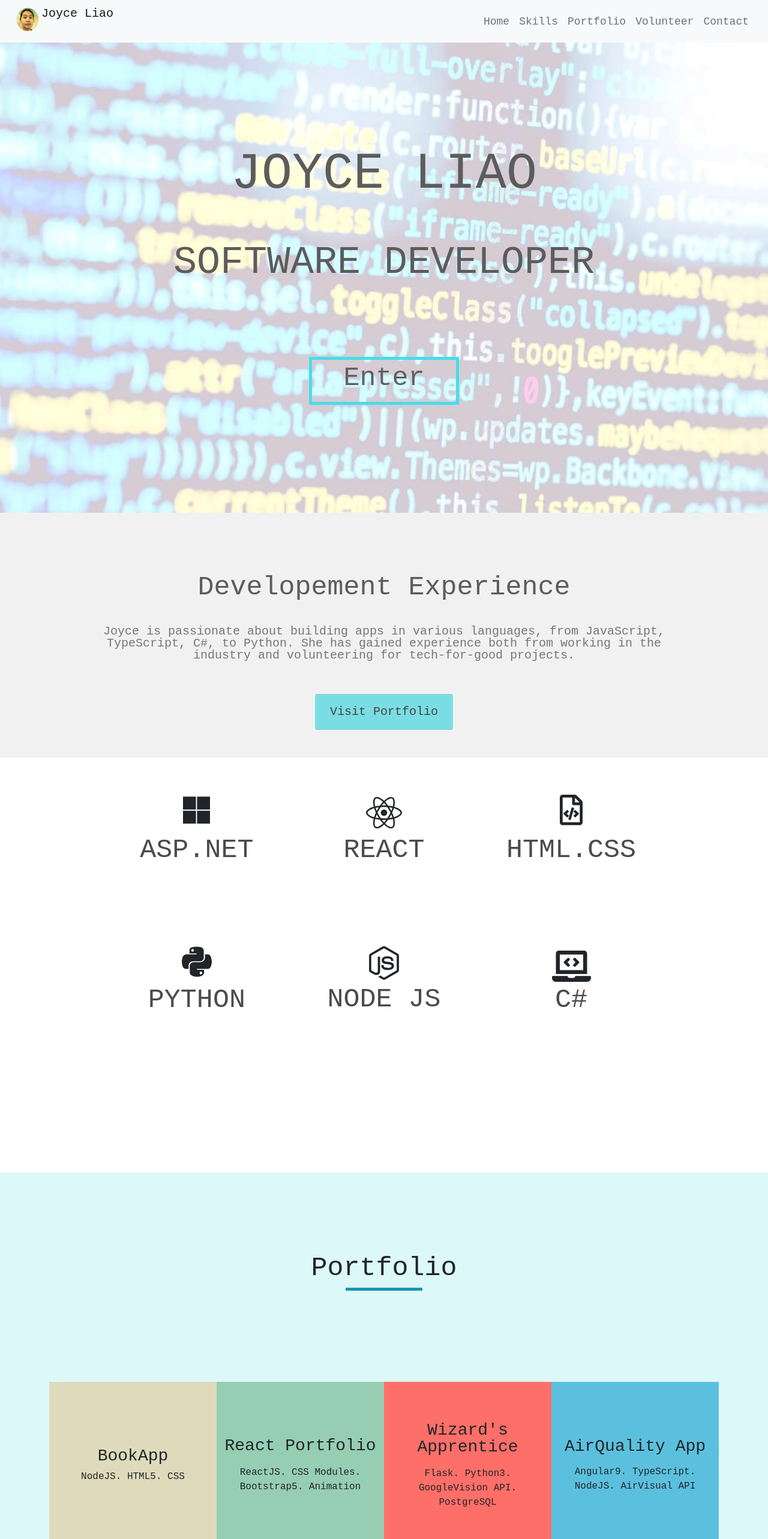
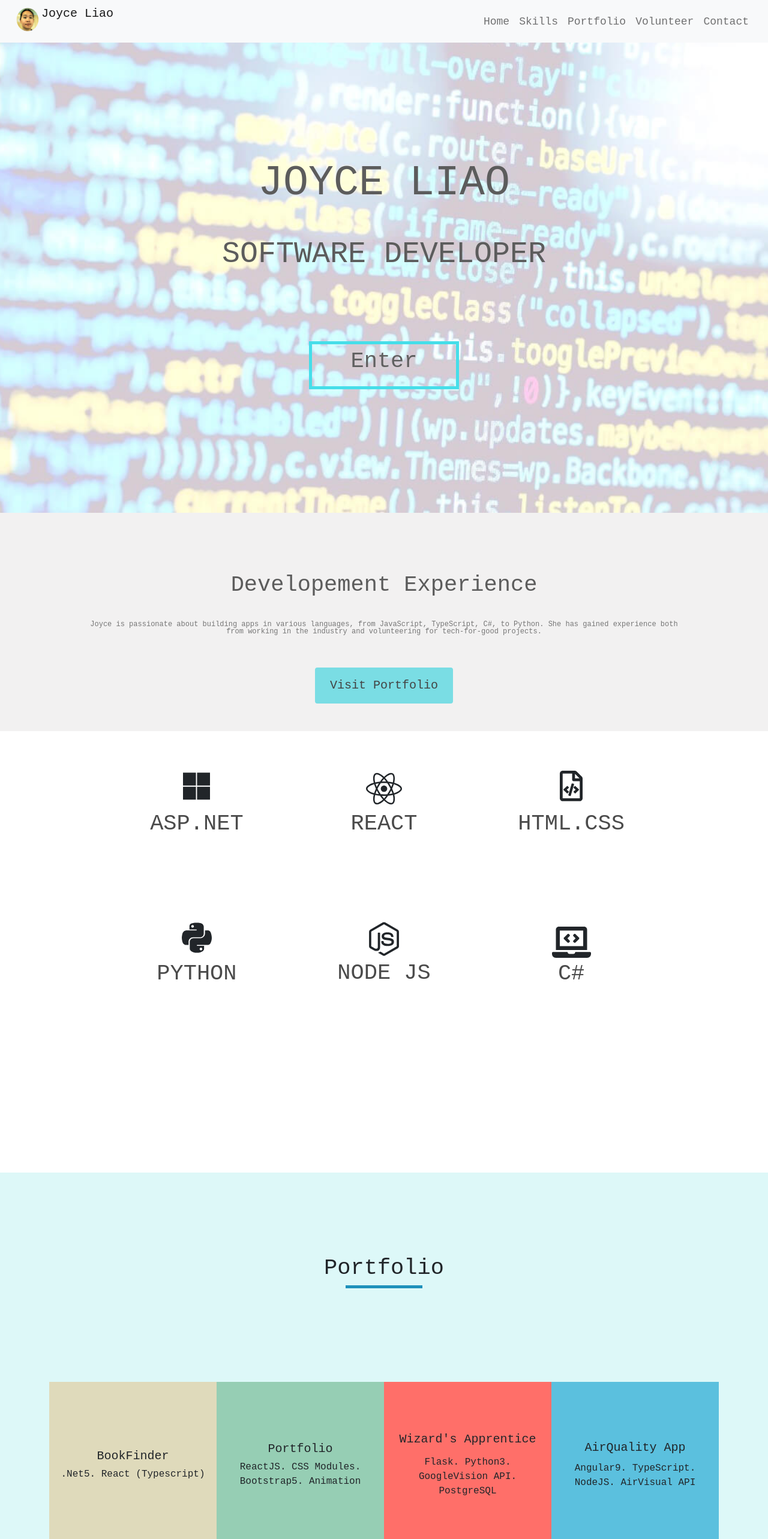
Before and after one commit to joyliao07/portfolioReact, a React (Create React App) app: page / in a window 1280 px wide. Shown: the top 2566 px of the page at 60% size. Built offline with nearby package versions, Linux system fonts and the light colour scheme; a web font is replaced by a local one.

Commit message:
update projects

```diff
--- a/src/assets/projectDetails.js
+++ b/src/assets/projectDetails.js
@@ -1,16 +1,16 @@
 const projectDetails = [
-    {name: "BookApp",
-    tech:"NodeJS. HTML5. CSS",
-    story:"This app allows the user to search books by a title or by an author utilizing Google Books API. The user can in turn save selected books under the user account.",
+    {name: "BookFinder",
+    tech:".Net5. React (Typescript)",
+    story:"BookFinder App allows the users to login and search books with a keyword, using Google-Books API. The users can add or remove books from their personal bookshelves, mark favorites, update reading status, and make notes on each book.",
     git:"https://github.com/joyliao07/jb-jl-booklist ",
-    deploy:"",
+    deploy:"https://bookfinder-react-dotnet.herokuapp.com/",
     color: "(223, 218, 187)",
     colorHover: "(206, 202, 174)"},
-    {name: "React Portfolio",
+    {name: "Portfolio",
     tech:"ReactJS. CSS Modules. Bootstrap5. Animation",
-    story: "",
+    story: "Portfolio is built with ReactJs and contains simple animation effects. It showcases my tech stacks, projects, and volunteer experience.",
     git:"https://github.com/joyliao07/portfolioReact",
-    deploy:"",
+    deploy:"https://jl-portfolio-react.herokuapp.com/",
     color: "(150,206,180)",
     colorHover: "(111, 170, 143)"},
     {name: "Wizard's Apprentice",
--- a/src/assets/volunteerDetails.js
+++ b/src/assets/volunteerDetails.js
@@ -1,6 +1,6 @@
 const volunteerDetails = [
     {   name: "OrcaSound",
-        time: "2021",
+        time: "2021-2022",
         tech: "Python.RaspberryPi.Docker",
         story: "OrcaSound installs RaspberryPi in the ocean to track Orca whales’ sounds and movement. The data is sent to marine biologists and the US Ocean Observatories Initiative to preserve Orca and other marine species."},
     {   name: "HumanityForward",
--- a/src/components/modals/ProjectModal.js
+++ b/src/components/modals/ProjectModal.js
@@ -33,7 +33,7 @@
                     <div className={classes.gitLink}>
                         <a  href={props.git}
                             target="_blank"
-                            rel="noreferrer">{props.git}</a>
+                            rel="noreferrer"><p>{props.git}</p></a>
                     </div>
                 </div>
                 {deployLink}
--- a/src/components/modals/ProjectModal.module.css
+++ b/src/components/modals/ProjectModal.module.css
@@ -25,6 +25,7 @@
 
 .projectBox p {
     padding-bottom: 1%;
+    font-size: 0.9em;
 }
 
 .projectBox {
@@ -67,6 +68,10 @@
     overflow-wrap: anywhere;
 }
 
+.gitLink p {
+    font-size: 0.8em;
+}
+
 .deploy {
     display: flex;
     margin-top: 20px;
@@ -76,6 +81,7 @@
 .deploy a {
     text-decoration: none;
     color: darkblue;
+    font-size: 0.9em;
 }
 
 .button {
--- a/src/index.css
+++ b/src/index.css
@@ -64,28 +64,29 @@
 }
 
 h1 {
-  	font-size: 45px;
+  	font-size: 37px;
   	margin-bottom: 10px;
 }
 
 h2 {
-	font-size: 30px;
+	font-size: 22px;
 	margin-top: 2%;
 	margin-bottom: 2%;
 }
 
 h3 {
-	font-size: 28px;
+	font-size: 20px;
+
 }
 
 h4 {
-  	font-size: 20px;
-	  margin-top: 2%;
-	  margin-bottom: 2%;
+  	font-size: 12px;
+	margin-top: 2%;
+	margin-bottom: 2%;
 }
 
 h5 {
-	font-size: 18px;
+	font-size: 10px;
 }
 
 p {
--- a/src/pages/Home.module.css
+++ b/src/pages/Home.module.css
@@ -49,9 +49,9 @@
 }
 
 .button {
-    font-size: 45px;
+    font-size: 37px;
     margin-top: 100px;
-    padding-top: 3%;
+    padding-top: 4%;
     height: 80px;
     width: 250px;
     color: rgb(96, 96, 96);
@@ -72,10 +72,10 @@
     }
 
     .content .title {
-        font-size: 85px;
+        font-size: 70px;
     }
 
     .content .subTitle {
-        font-size: 65px;
+        font-size: 50px;
     }
 }
```
Also changed, not shown: 1 other file (tests, documents, lock files or other folders).
